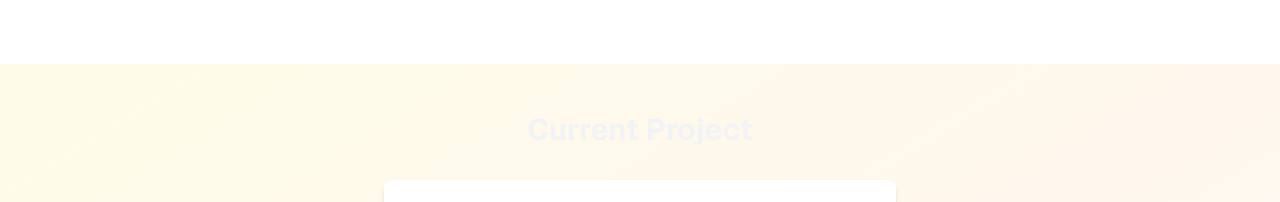
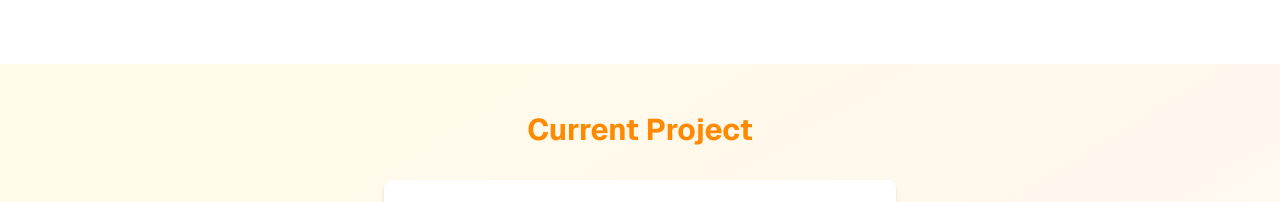
Before and after one commit to bhankee/portfolio-site, a Next.js app: page / in a window 1280 px wide. Shown: the part 1290-1492 px from the top of the page. Built offline with nearby package versions, Linux system fonts and the light colour scheme; grey boxes are pictures that could not be loaded.

Commit message:
text color

```diff
--- a/app/components/Projects.tsx
+++ b/app/components/Projects.tsx
@@ -20,7 +20,7 @@
 const Projects: React.FC = () => (
     <section id="projects" className="py-12 bg-gradient-to-br from-yellow-50 via-orange-50 to-white text-black">
         <div className="container mx-auto px-4">
-            <h2 className="text-3xl font-bold mb-8 text-center "> Current Project</h2>
+            <h2 className="text-3xl font-bold mb-8 text-center text-primary"> Current Project</h2>
             <div
                 className={`grid gap-8 ${projects.length === 1
                     ? "justify-center"
--- a/app/globals.css
+++ b/app/globals.css
@@ -75,6 +75,10 @@
   font-weight: 700;
 }
 
+.text-primary {
+  color: #ff8a00;
+}
+
 /* Spotted text + highlighter effect (inspired by Wes Bos heading style) */
 .spot-text {
   position: relative;
```
